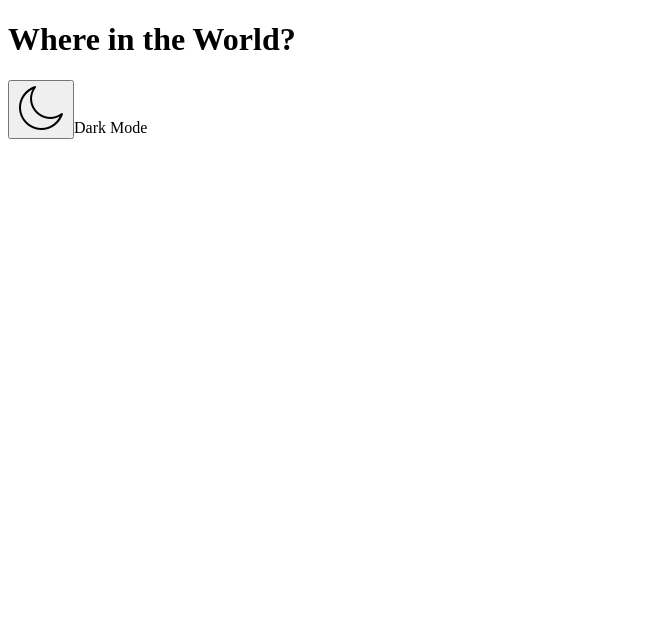
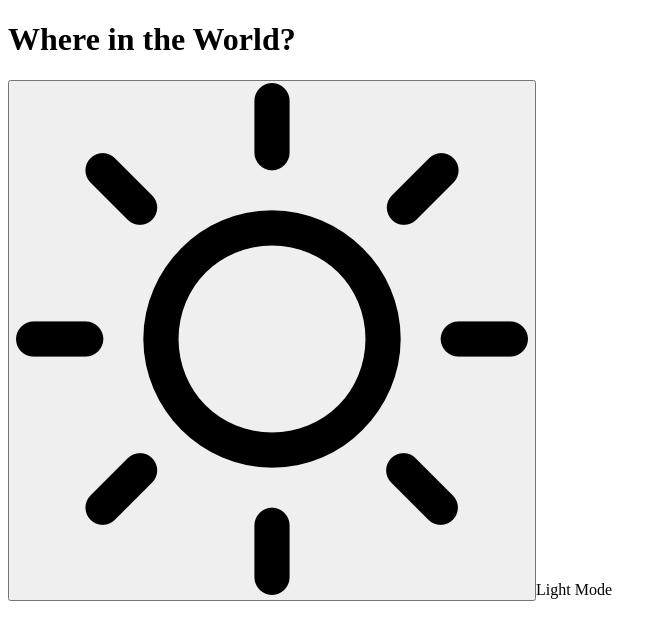
Before and after one commit to Abels-dev/Explore-Countries-Info, a React (Vite) app: page / in a window 1280 px wide. Shown: the top 640 px of the page, without its empty margins (0-667 px from the left). Built offline with nearby package versions, Linux system fonts and the light colour scheme.

Commit message:
implemented the navbar

```diff
--- a/src/components/NavBar.jsx
+++ b/src/components/NavBar.jsx
@@ -1,14 +1,38 @@
+import { useEffect, useState } from "react";
+
 const NavBar = () => {
+   const [currentTheme, setCurrentTheme] = useState("light");
+   const handleClick = () => {
+      document.body.classList.toggle("dark-mode");
+      if (currentTheme === "light") {
+         setCurrentTheme("dark");
+         localStorage.setItem("theme", "dark");
+      } else {
+         setCurrentTheme("light");
+         localStorage.setItem("theme", "light");
+      }
+   };
+
+   useEffect(() => {
+      const preferredTheme = localStorage.getItem("theme") || "light";
+      setCurrentTheme(preferredTheme);
+      document.body.classList.toggle("dark-mode", preferredTheme === "dark");
+   }, []);
    return (
-      <div>
+      <header>
          <h1>Where in the World?</h1>
          <div className="dark-mode-toggle-container">
-            <button className="dark-mode-toggle">
-               <img src="../assets/moon.png" alt="light-mode"/>
+            <button className="dark-mode-toggle" onClick={handleClick}>
+               <img
+                  src={`/assets/${
+                     currentTheme === "light" ? "sun" : "moon"
+                  }.png`}
+                  alt={`${currentTheme}-mode`}
+               />
             </button>
-            <span>Dark Mode</span>
+            <span>{currentTheme === "light" ? "Light Mode" : "Dark Mode"}</span>
          </div>
-      </div>
+      </header>
    );
 };
 
```
